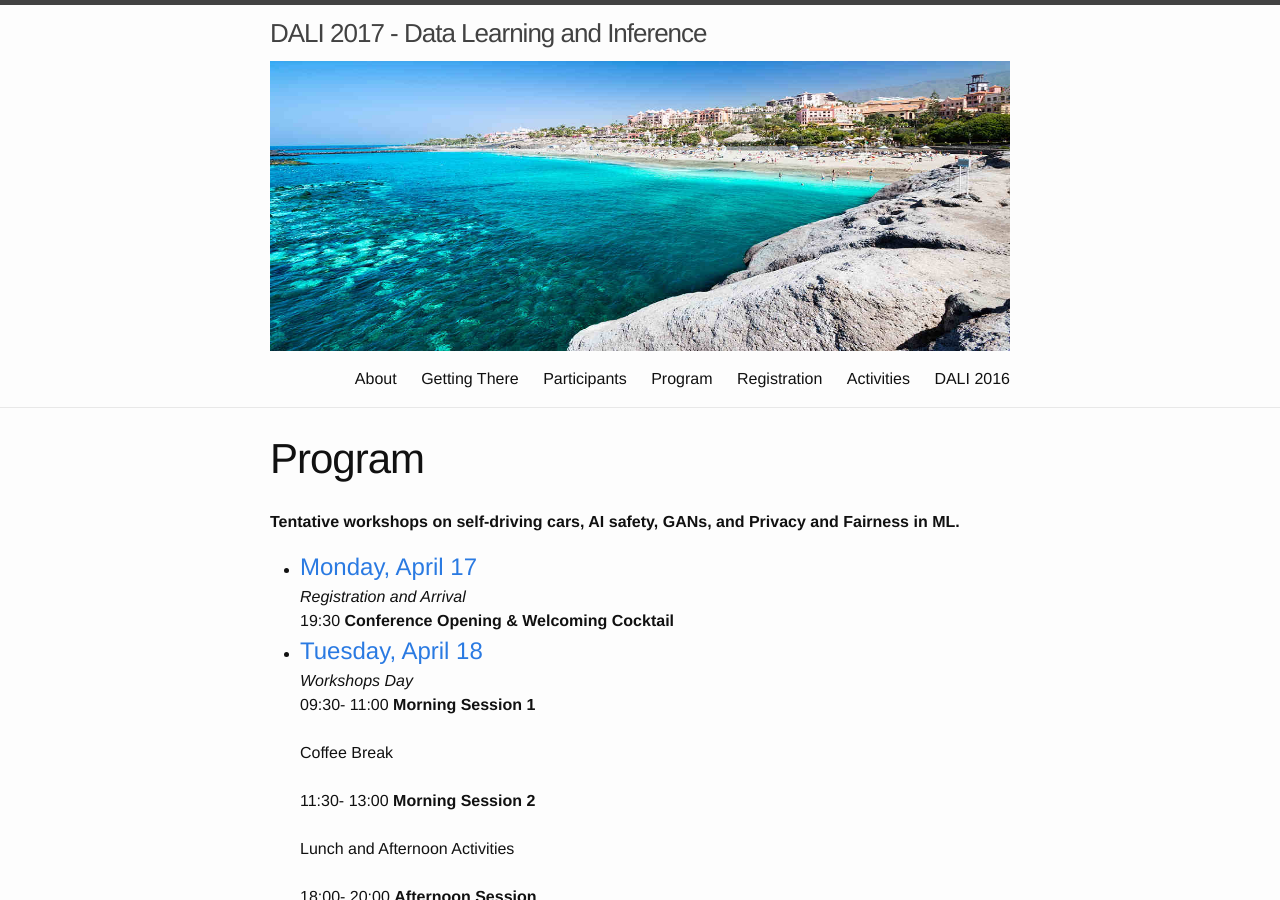
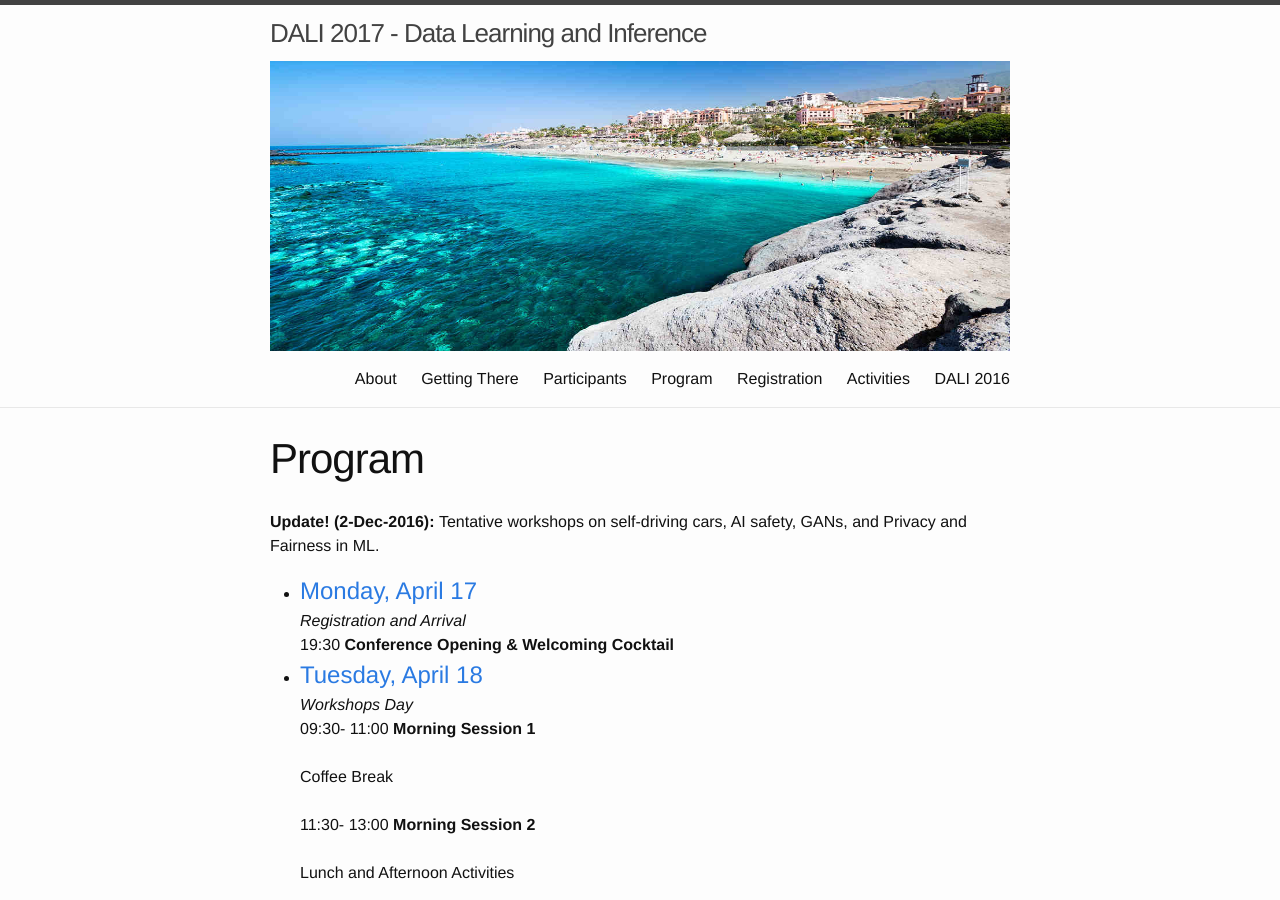
Before and after one commit to dalimeeting/dalimeeting.github.io, a Jekyll site: the page built from program.html, in a window 1280 px wide and 900 px high. Built offline with Jekyll 4.4.1, drawn with Linux system fonts in a browser that asks for light colours.

Commit message:
Update program.html

```diff
--- a/_layouts/program.html
+++ b/_layouts/program.html
@@ -3,7 +3,7 @@ layout: page
 title: Program
 ---
 
-<p> <b> Tentative workshops on self-driving cars, AI safety, GANs, and Privacy and Fairness in ML. </b> </p>
+<p> <b> Update! (2-Dec-2016): </b>Tentative workshops on self-driving cars, AI safety, GANs, and Privacy and Fairness in ML.  </p>
 
 <article>
 
```
